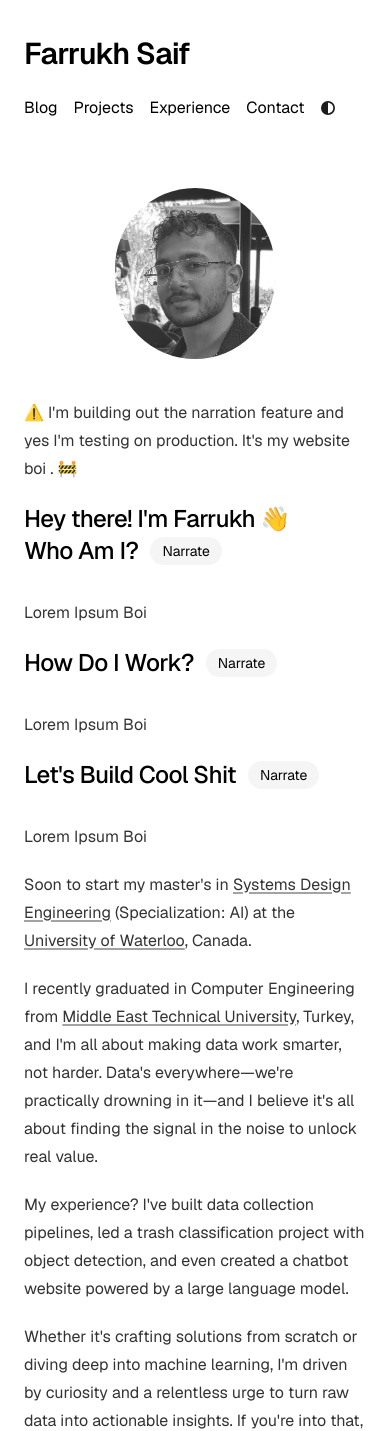
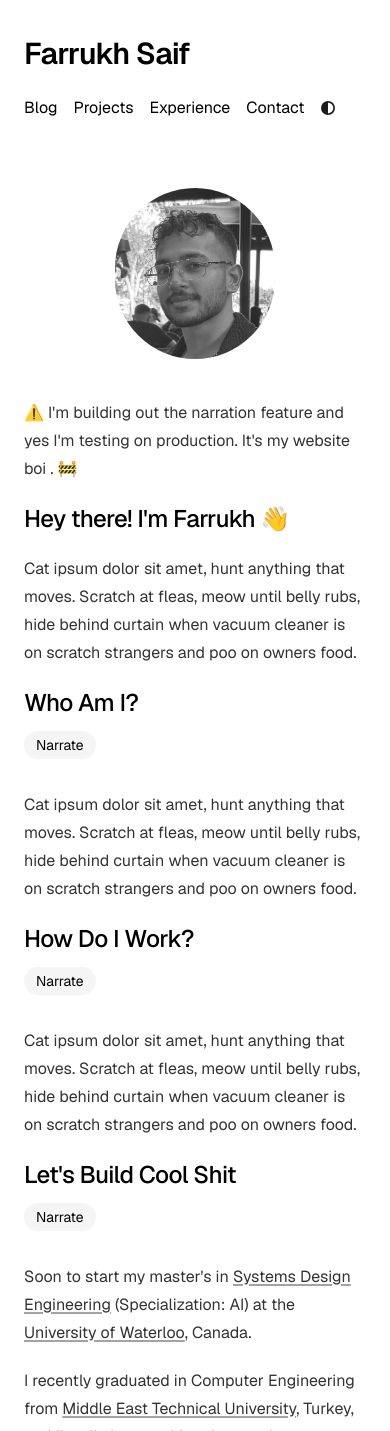
Before and after one commit to farrukh-saif/Portfolio, a Next.js app: page / in a window 390 px wide. Shown: the top 1431 px of the page. Built offline with nearby package versions, Linux system fonts and the light colour scheme; no server answers.

Commit message:
Add responsive buttons

```diff
--- a/app/page.tsx
+++ b/app/page.tsx
@@ -33,7 +33,11 @@ export default function Page() {
           Hey there! I'm Farrukh 👋
       </h1>
 
-      <div className="flex items-center gap-3 mb-8">
+      <div className="prose prose-neutral dark:prose-invert">
+        <p>Cat ipsum dolor sit amet, hunt anything that moves. Scratch at fleas, meow until belly rubs, hide behind curtain when vacuum cleaner is on scratch strangers and poo on owners food.</p>
+      </div>
+
+      <div className="flex flex-col sm:flex-row sm:items-center gap-3 mb-8">
         <h1 className="text-2xl font-medium tracking-tight">
           Who Am I?
         </h1>
@@ -44,14 +48,12 @@ export default function Page() {
           resetAllExcept={handleResetOthers}
         />
       </div>
+
       <div className="prose prose-neutral dark:prose-invert">
-
-      <p>Lorem Ipsum Boi</p>
-
+        <p>Cat ipsum dolor sit amet, hunt anything that moves. Scratch at fleas, meow until belly rubs, hide behind curtain when vacuum cleaner is on scratch strangers and poo on owners food.</p>
       </div>
 
-
-      <div className="flex items-center gap-3 mb-8">
+      <div className="flex flex-col sm:flex-row sm:items-center gap-3 mb-8">
         <h1 className="text-2xl font-medium tracking-tight">
           How Do I Work?
         </h1>
@@ -64,12 +66,10 @@ export default function Page() {
       </div>
 
       <div className="prose prose-neutral dark:prose-invert">
-
-      <p>Lorem Ipsum Boi</p>
-
+        <p>Cat ipsum dolor sit amet, hunt anything that moves. Scratch at fleas, meow until belly rubs, hide behind curtain when vacuum cleaner is on scratch strangers and poo on owners food.</p>
       </div>
 
-      <div className="flex items-center gap-3 mb-8">
+      <div className="flex flex-col sm:flex-row sm:items-center gap-3 mb-8">
         <h1 className="text-2xl font-medium tracking-tight">
           Let's Build Cool Shit
         </h1>
@@ -79,12 +79,6 @@ export default function Page() {
           onPlay={setActiveAudioName}
           resetAllExcept={handleResetOthers}
         />
-      </div>
-
-      <div className="prose prose-neutral dark:prose-invert">
-
-      <p>Lorem Ipsum Boi</p>
-
       </div>
 
       <div className="prose prose-neutral dark:prose-invert">
```
